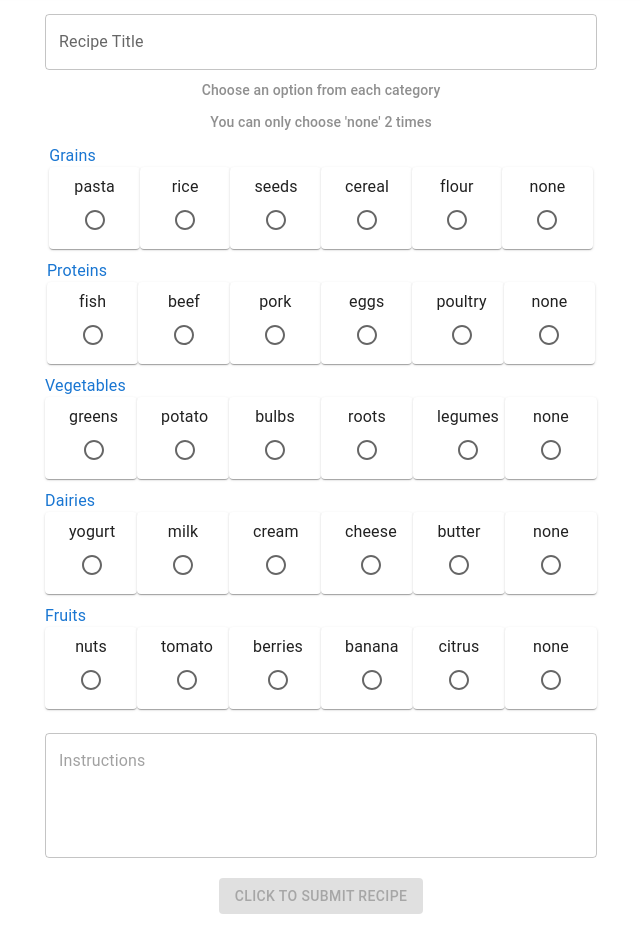
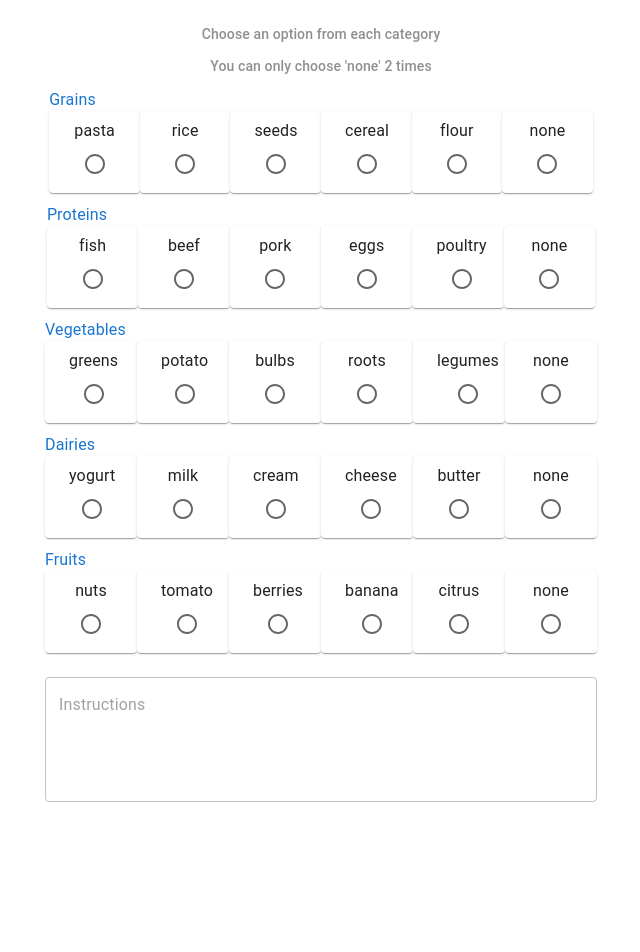
Before and after one commit to LouisClaffey/InGreedy_Frontend, a React (Create React App) app in the folder UI_Frontend/ingreedy-ui/: page /users/submit in a window 1280 px wide. Shown: the part 74-1026 px from the top of the page, without its empty margins (319-959 px from the left). After the commit the page ends 900 px from the top, so only its background shows below. Built offline with nearby package versions, Linux system fonts and the light colour scheme.

Commit message:
take out instr and title

```diff
--- a/UI_Frontend/ingreedy-ui/src/components/IngredientsTableSubmit.js
+++ b/UI_Frontend/ingreedy-ui/src/components/IngredientsTableSubmit.js
@@ -53,13 +53,13 @@ export default function IngredientsTableSubmit() {
   const [noneArr, setNoneArr] = useState([]);
 
   const recipe = {
-    title,
+    // title,
     grains,
     proteins,
     vegetables,
     dairies,
     fruits,
-    instructions,
+    // instructions,
   };
 
   useEffect(() => {
@@ -122,7 +122,7 @@ export default function IngredientsTableSubmit() {
     <>
       <form onSubmit={formik.handleSubmit}>
         <Container maxWidth="sm">
-          <Grid
+          {/* <Grid
             item
             md={12}
             sm={12}
@@ -146,7 +146,7 @@ export default function IngredientsTableSubmit() {
             {formik.touched.recipeTitle && formik.errors.recipeTitle ? (
               <Alert severity="error">{formik.errors.recipeTitle}</Alert>
             ) : null}
-          </Grid>
+          </Grid> */}
           <Typography
             variant="subtitle2"
             style={{ textAlign: "center", opacity: 0.5, marginTop: 10 }}
@@ -609,7 +609,7 @@ export default function IngredientsTableSubmit() {
               <Alert severity="error">{formik.errors.recipeInstructions}</Alert>
             ) : null}
           </Grid>
-          <Grid
+          {/* <Grid
             container
             justifyContent={"center"}
             itemitem
@@ -626,7 +626,7 @@ export default function IngredientsTableSubmit() {
                 Click to submit recipe
               </Button>
             </div>
-          </Grid>
+          </Grid> */}
         </Container>
       </form>
     </>
```
